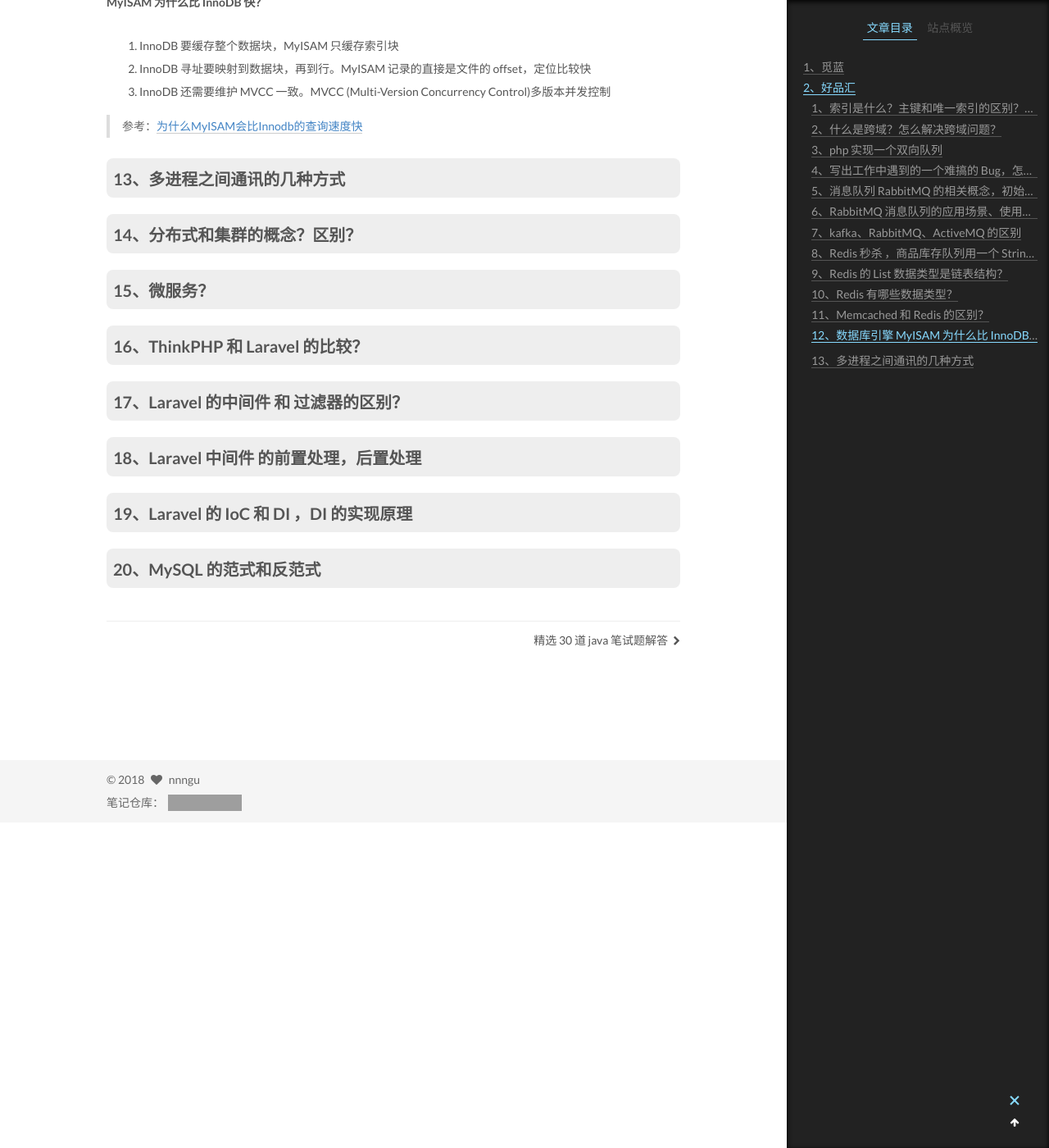
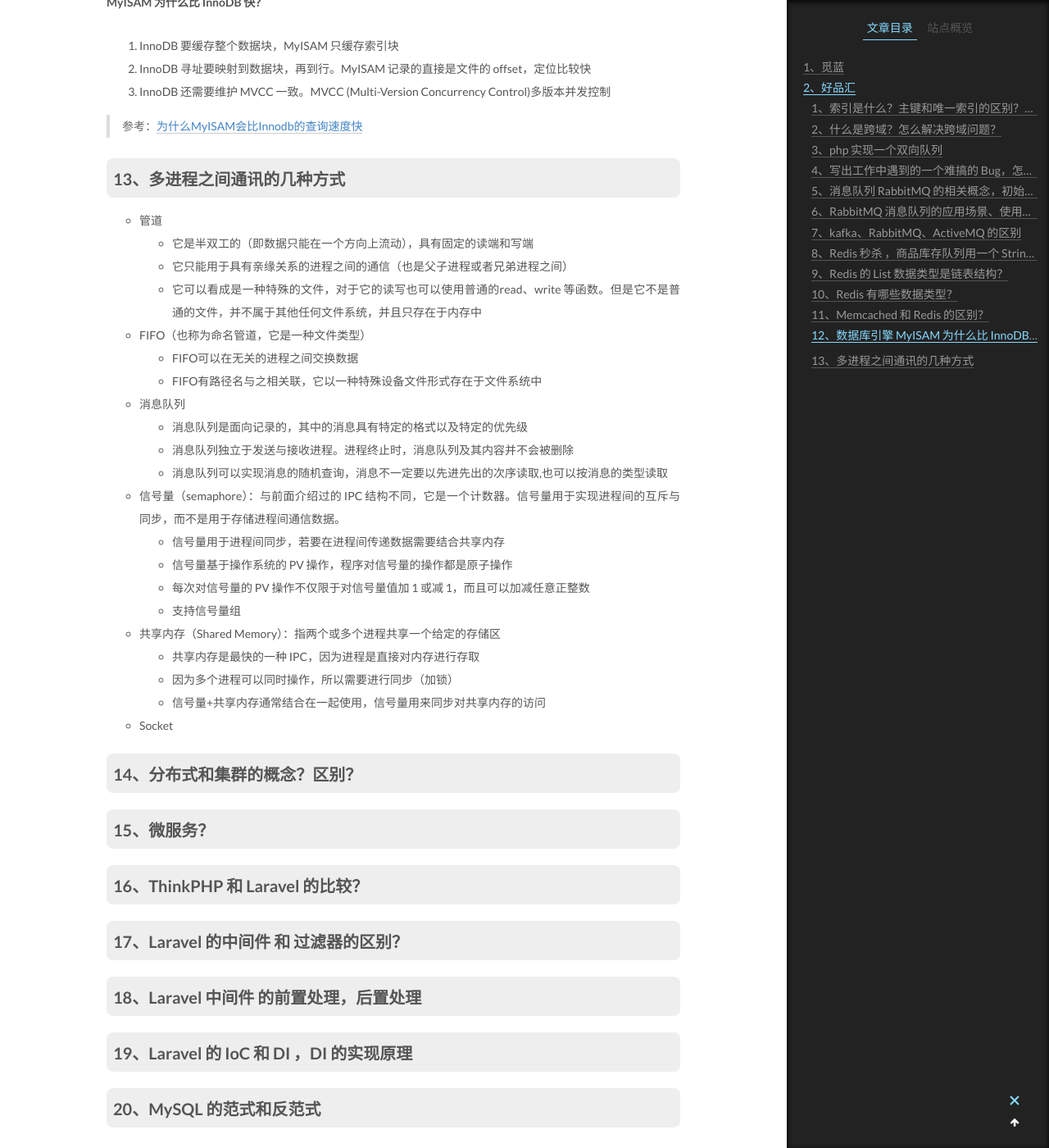
Before and after one commit to nnngu/LearningNotes, a Jekyll site: the page built from _posts/2018-06-05-PHP 面试题收集.md, in a window 1280 px wide and 1400 px high, scrolled down 9724 px. Shown: the whole window at 82% size. Built offline with Jekyll 4.4.1, drawn with Linux system fonts in a browser that asks for light colours; grey boxes are pictures that could not be loaded.

Commit message:
修改文件: _posts/2018-06-05-PHP 面试题收集.md

```diff
--- a/_posts/2018-06-05-PHP 面试题收集.md
+++ b/_posts/2018-06-05-PHP 面试题收集.md
@@ -352,7 +352,27 @@ Redis的操作之所以是原子性的，是因为Redis是单线程的。
 
 ### 13、多进程之间通讯的几种方式
 
-
+- 管道
+  - 它是半双工的（即数据只能在一个方向上流动），具有固定的读端和写端
+  - 它只能用于具有亲缘关系的进程之间的通信（也是父子进程或者兄弟进程之间）
+  - 它可以看成是一种特殊的文件，对于它的读写也可以使用普通的read、write 等函数。但是它不是普通的文件，并不属于其他任何文件系统，并且只存在于内存中
+- FIFO（也称为命名管道，它是一种文件类型）
+  - FIFO可以在无关的进程之间交换数据
+  - FIFO有路径名与之相关联，它以一种特殊设备文件形式存在于文件系统中
+- 消息队列
+  - 消息队列是面向记录的，其中的消息具有特定的格式以及特定的优先级
+  - 消息队列独立于发送与接收进程。进程终止时，消息队列及其内容并不会被删除
+  - 消息队列可以实现消息的随机查询，消息不一定要以先进先出的次序读取,也可以按消息的类型读取
+- 信号量（semaphore）：与前面介绍过的 IPC 结构不同，它是一个计数器。信号量用于实现进程间的互斥与同步，而不是用于存储进程间通信数据。
+  - 信号量用于进程间同步，若要在进程间传递数据需要结合共享内存
+  - 信号量基于操作系统的 PV 操作，程序对信号量的操作都是原子操作
+  - 每次对信号量的 PV 操作不仅限于对信号量值加 1 或减 1，而且可以加减任意正整数
+  - 支持信号量组
+- 共享内存（Shared Memory）：指两个或多个进程共享一个给定的存储区
+  - 共享内存是最快的一种 IPC，因为进程是直接对内存进行存取
+  - 因为多个进程可以同时操作，所以需要进行同步（加锁）
+  - 信号量+共享内存通常结合在一起使用，信号量用来同步对共享内存的访问
+- Socket
 
 ### 14、分布式和集群的概念？区别？
 
```
